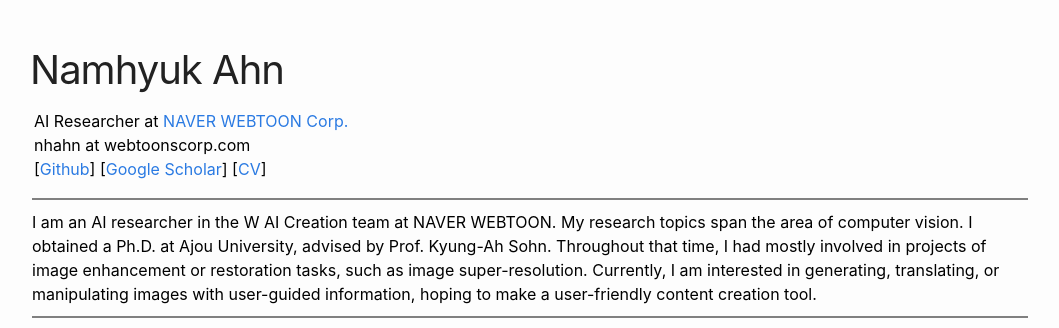
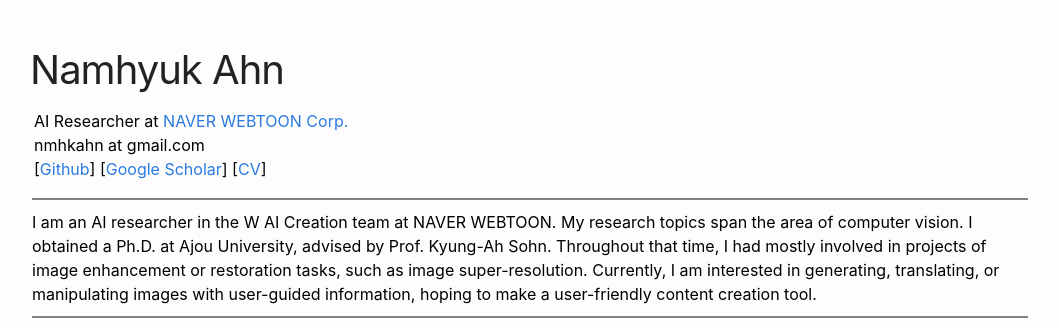
Before and after one commit to nmhkahn/nmhkahn.github.io, a Jekyll site: the page index.html, which Jekyll copies as it is, in a window 1280 px wide. Shown: the top 328 px of the page, without its empty margins (110-1169 px from the left). Built offline with Jekyll 4.4.1, drawn with Linux system fonts in a browser that asks for light colours.

Commit message:
Update index.html

```diff
--- a/index.html
+++ b/index.html
@@ -30,7 +30,7 @@
         <td>
             <p style="padding: 0px 0px 5px 0px">
             AI Researcher at <a href="https://webtoonscorp.com/en/">NAVER WEBTOON Corp.</a><br>
-            nhahn at webtoonscorp.com<br>
+            nmhkahn at gmail.com<br>
             [<a href="https://github.com/nmhkahn">Github</a>]
             [<a href="https://scholar.google.co.kr/citations?user=cFSb6QQAAAAJ">Google Scholar</a>]
             [<a href="./assets/CV_namhyuk_ahn.pdf">CV</a>]
@@ -151,7 +151,7 @@
                 <li> <b>AI Researcher</b>, NAVER WEBTOON Corp. &nbsp;(Aug. 2021 ~ Present)<br>
                 <p style="padding: 0px 0px 5px 0px"></p>
                 <li> <b>Visiting Researcher</b>, Clova AI Research, NAVER Corp. &nbsp;(Sep. 2019 ~ Oct. 2020)<br>
-                    Mentor: Dr. <a href="https://scholar.google.com/citations?user=7NBlQw4AAAAJ">Jaejun Yoo</a>, Dr. <a href="https://sites.google.com/site/youngjunguh">Youngjung Uh</a> and <a href="https://yunjey.github.io">Yunjey Choi</a>
+                    Mentor: Dr. <a href="https://sites.google.com/view/jaejunyoo">Jaejun Yoo</a>, Dr. <a href="https://sites.google.com/site/youngjunguh">Youngjung Uh</a> and <a href="https://yunjey.github.io">Yunjey Choi</a>
                 <p style="padding: 0px 0px 5px 0px"></p>
                 <li> <b>Intern</b>, Clova AI, NAVER Corp. &nbsp;(June 2018 ~ Aug. 2018)<br>
                 Mentor: Kwangjin Oh
```
